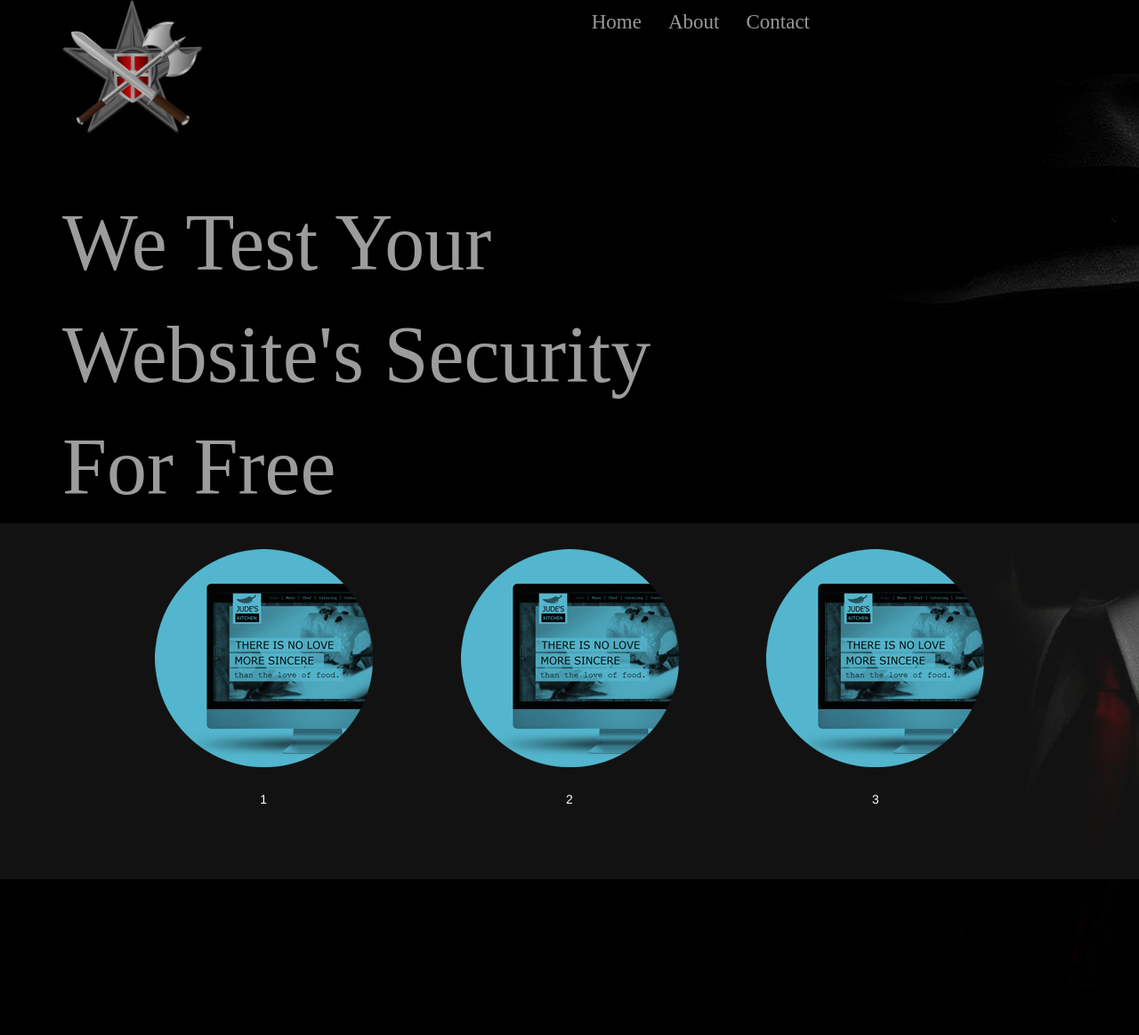
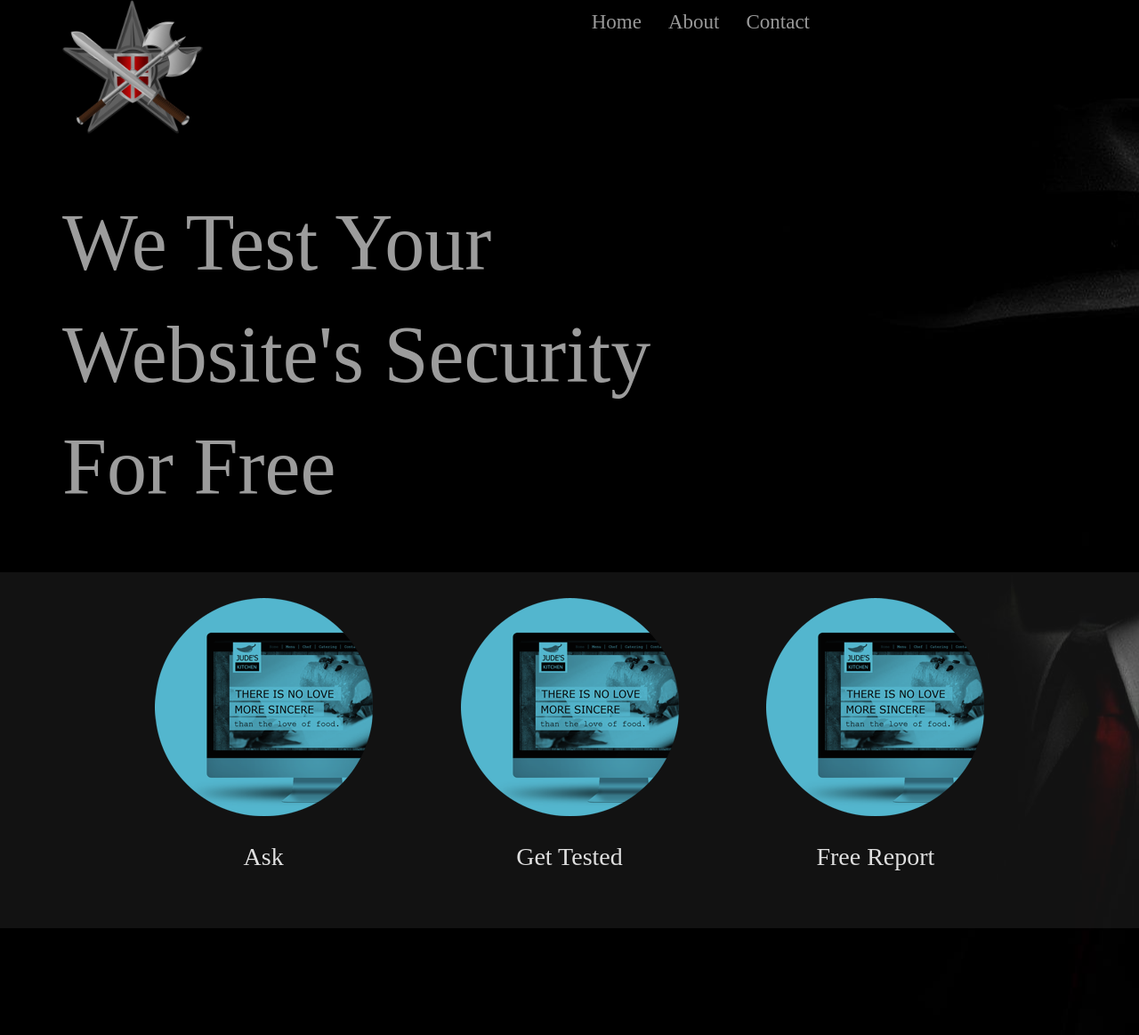
Before and after one commit to Buisson/Enjol--Colomb, a PHP site: page / in a window 1280 px wide. Shown: the whole page at 89% size. Before the commit the page ends 988 px from the top, so only its background shows below. Run offline with PHP 8.4, Linux system fonts and the light colour scheme; some libraries are stand-ins or nearby versions.

Commit message:
Added space before banner + Text style

```diff
--- a/index.html
+++ b/index.html
@@ -68,6 +68,9 @@
 
     </div><!-- /.container -->
 
+	<div class="spacer1">
+		&nbsp;
+	</div>
 	<div class="bottom-banner">
 		<div class="imageBanner-Wrapper">
 			<div class="imageBanner">
@@ -82,9 +85,9 @@
 		</div>
 
 			<!-- new row -->
-			<div class="imageText">1</div>
-			<div class="imageText">2</div>
-			<div class="imageText">3</div>
+			<div class="imageText">Ask</div>
+			<div class="imageText">Get Tested</div>
+			<div class="imageText">Free Report</div>
 
 
 
--- a/starter-template.css
+++ b/starter-template.css
@@ -38,6 +38,11 @@ p.success {
 
 }
 
+.spacer1 {
+	width: 100%;
+	height: 55px;
+}
+
 .imageBanner-Wrapper{
 	width: 1030px;
     margin: 0 auto;
@@ -50,6 +55,10 @@ p.success {
 	display: inline-block;
 	width:340px;
 	text-align:center;
+
+    font: 28px/1.4em enriqueta,serif;
+    color: #DFDFDF;
+
 }
 
 img{
```
